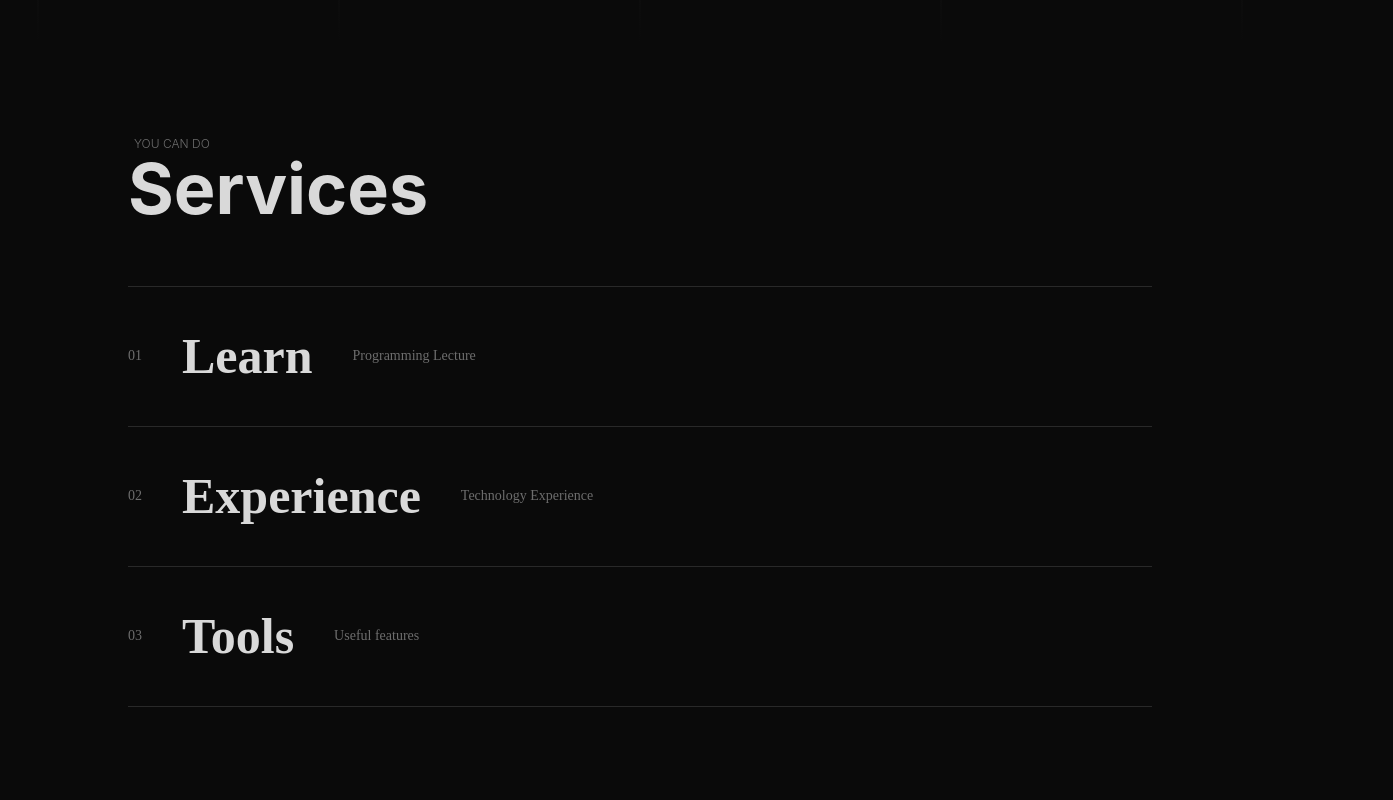
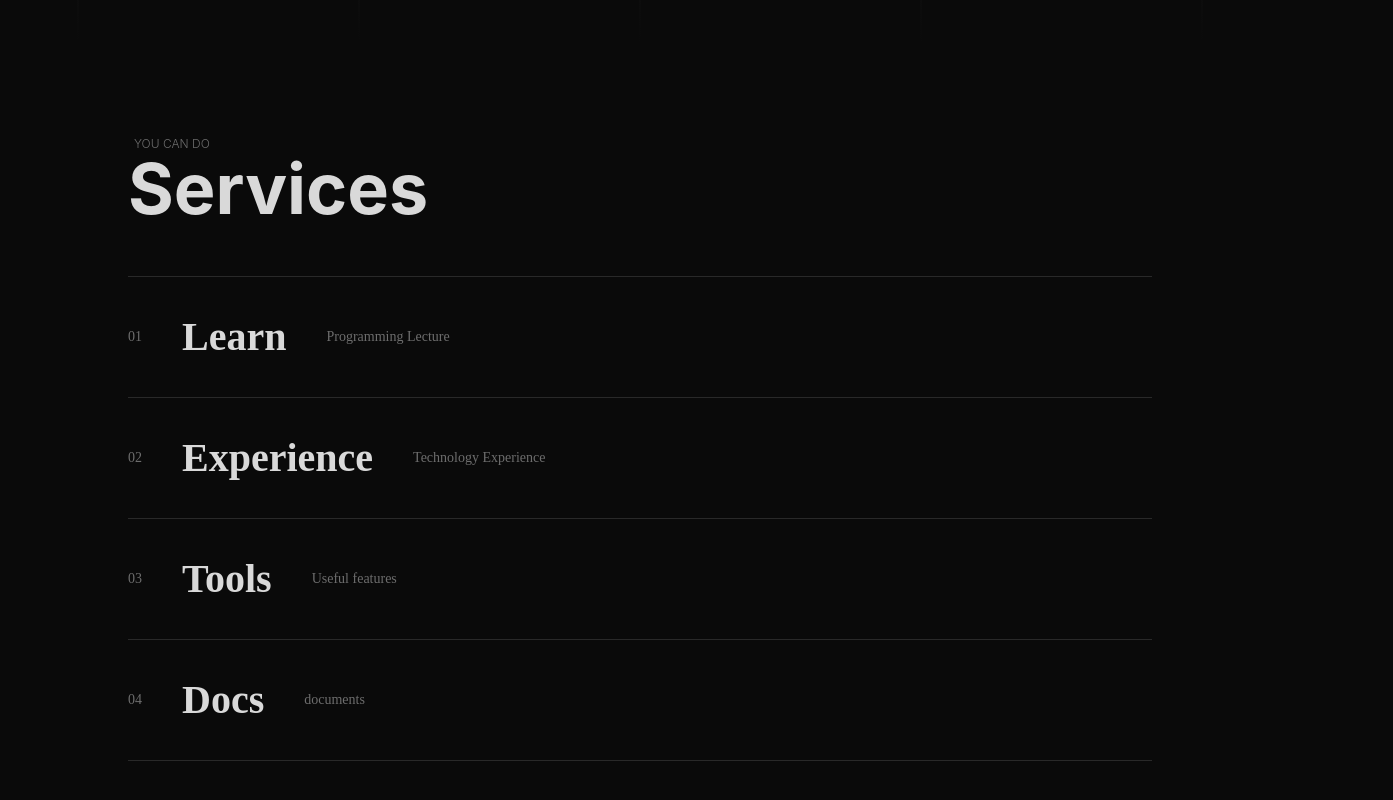
Before and after one commit to znine825/ZnineCloud, a React (Vite) app: page / in a window 1280 px wide. Shown: the part 664-1464 px from the top of the page, 1393 px wide, since content can reach past the window. Built offline with nearby package versions, Linux system fonts and the light colour scheme; a web font is replaced by a local one.

Commit message:
Page2 add

```diff
--- a/src/MHome/MHome.css
+++ b/src/MHome/MHome.css
@@ -23,8 +23,8 @@
     height: 100vh;
 
     margin: 0px;
-    margin-left: 150px;
-    margin-right: 150px;
+    margin-left: 140px;
+    margin-right: 140px;
     background-color: #1A1A1A;
 }
 .MH_LineFade {
@@ -123,7 +123,7 @@
     color: #6D6D6D;
     text-align: right;
 
-    font-size: 12px;
+    font-size: 14px;
     font-family: 'Inter';
 
     font-weight: 300;
--- a/src/MHome/MHome.jsx
+++ b/src/MHome/MHome.jsx
@@ -1,5 +1,6 @@
 import './MHome.css'
 import './MHomePage2.css'
+import './MHomePage3.css'
 import Header from './../Components/Header/Header.jsx'
 import { Link } from "react-router-dom";
 
@@ -7,9 +8,14 @@ function Page2_Service(props) {
 
     return (
         <div className = 'PS_Main'>
-            <p className = 'PS_p PS_Num'>{ props.Num }</p>
-            <p className = 'PS_p PS_Title'>{ props.Title }</p>
-            <p className = 'PS_p PS_SubTitle'>{ props.SubTitle }</p>
+            <p className = 'PS_Num'>{ props.Num }</p>
+            <div>
+                <div>
+                    <p className = 'PS_Title'>{ props.Title }</p>
+                    <p className = 'PS_SubTitle'>{ props.SubTitle }</p>
+                </div>
+                <p className = 'PS_Text'>{ props.Text }</p>
+            </div>
         </div>
     )
 }
@@ -57,20 +63,24 @@ function MHome() {
             <div className = 'MH2_Page2'>
                 <p className = 'MH2_Title'>Services</p>
                 <p className = 'MH2_SubTitle'>YOU CAN DO</p>
+                <div className = 'MH_Services'>
+                    <div className = 'MH2_GuideLine'></div>
+                    <Page2_Service Num = '01' Title = 'Learn' SubTitle = 'Programming Lecture' Text = '다양한 프로그래밍 언어를 배울 수 있습니다.'/>
+                    <div className = 'MH2_GuideLine'></div>
+                    <Page2_Service Num = '02' Title = 'Experience' SubTitle = 'Technology Experience' Text = '간단한 알고리즘을 이용한 기술을 체험 할 수 있습니다.'/>
+                    <div className = 'MH2_GuideLine'></div>
+                    <Page2_Service Num = '03' Title = 'Tools' SubTitle = 'Useful features' Text = '개발하는 데 유용한 몇 가지 도구를 사용할 수 있습니다.'/>
+                    <div className = 'MH2_GuideLine'></div>
+                    <Page2_Service Num = '04' Title = 'Docs' SubTitle = 'documents' Text = '사이드에 대한 정보가 담긴 문서를 읽을 수 있습니다.'/>
+                    <div className = 'MH2_GuideLine'></div>
+                </div>
             </div>
-            <div className = 'MH2_GuideLine GL1'></div>
-            <div className = 'PS_1'>
-                <Page2_Service Num = '01' Title = 'Learn' SubTitle = 'Programming Lecture'/>
+
+            {/* ====================PAGE 3================== */}
+
+            <div className = 'MH3_Page3'>
+
             </div>
-            <div className = 'MH2_GuideLine GL2'></div>
-            <div className = 'PS_2'>
-                <Page2_Service Num = '02' Title = 'Experience' SubTitle = 'Technology Experience'/>
-            </div>
-            <div className = 'MH2_GuideLine GL3'></div>
-            <div className = 'PS_3'>
-                <Page2_Service Num = '03' Title = 'Tools' SubTitle = 'Useful features'/>
-            </div>
-            <div className = 'MH2_GuideLine GL4'></div>
 
         </div>
     )
--- a/src/MHome/MHomePage2.css
+++ b/src/MHome/MHomePage2.css
@@ -26,41 +26,47 @@
     color: #6D6D6D;
 }
 .MH2_GuideLine {
-    position: absolute;
+    position: relative;
     left: 50%;
     transform: translate(-50%, 0);
+
+    margin-top: 30px;
+    margin-bottom: 30px;
 
     width: calc(80vw);
     height: 1px;
 
     background-color: #6D6D6D50;
 }
-.GL1 {
-    top: calc(100vh + 150px);
-}
-.GL2 {
-    top: calc(100vh + 290px);
-}
-.GL3 {
-    top: calc(100vh + 430px);
-}
-.GL4 {
-    top: calc(100vh + 570px);
-}
 .PS_Main {
+    position: relative;
     height: 60px;
     width: auto;
     display: flex;
     align-items: center;;
+
+    transition: height 0.5s ease;
 }
 
+.PS_Main:hover {
+    height: 100px;
+}
+.PS_Main:hover > div > p {
+    opacity: 1;
+    height: 17px;
+}
+.PS_Main > div > div {
+    height: 48px;
+    display: flex;
+}
 .PS_Num {
     font-size: 14px;
     font-weight: 300;
     color: #6D6D6D;
 }
+
 .PS_Title {
-    font-size: 50px;
+    font-size: 40px;
     font-weight: 600;
 
     margin-left: 40px;
@@ -69,22 +75,30 @@
     color: #D9D9D9;
 }
 .PS_SubTitle {
+    position: relative;
+    top: 50%;
+    transform: translate(0, -50%);
+    height: 17px;
     font-size: 14px;
     font-weight: 300;
     color: #6D6D6D;
 }
-.PS_1 {
+.PS_Text {
+    position: relative;
+    top: 10px;
+    height: 0px;
+    left: 40px;
+
+    font-size: 14px;
+    font-weight: 200;
+
+    color: #6D6D6D;
+
+    opacity: 0;
+    transition: opacity 0.5s ease, height 0.5s ease;
+}
+.MH_Services {
     position: absolute;
+    top: 110px;
     left: 10vw;
-    top: calc(100vh + 190px);
 }
-.PS_2 {
-    position: absolute;
-    left: 10vw;
-    top: calc(100vh + 330px);
-}
-.PS_3 {
-    position: absolute;
-    left: 10vw;
-    top: calc(100vh + 470px);
-}
--- /dev/null
+++ b/src/MHome/MhomePage3.css
@@ -0,0 +1,6 @@
+.MH3_Page3 {
+    position: absolute;
+    top: 200vh;
+    width: 100vw;
+    height: 100vh;
+}
--- a/src/index.css
+++ b/src/index.css
@@ -9,10 +9,16 @@ body, #root {
     font-family: 'A2z';
 
     background-color: #0A0A0A;
-    scrollbar-width: none;      /* Firefox */
-    -ms-overflow-style: none;   /* IE, Edge 구버전 */
 }
 
+html, body {
+  -ms-overflow-style: none;  /* IE, Edge */
+  scrollbar-width: none;     /* Firefox */
+}
+
+html::-webkit-scrollbar, body::-webkit-scrollbar {
+  display: none;             /* Chrome */
+}
 a {
     text-decoration: none;
 }
--- a/vite.config.js
+++ b/vite.config.js
@@ -8,4 +8,5 @@ export default defineConfig({
     react(),
     babel({ presets: [reactCompilerPreset()] })
   ],
+  base: '/',
 })
```
